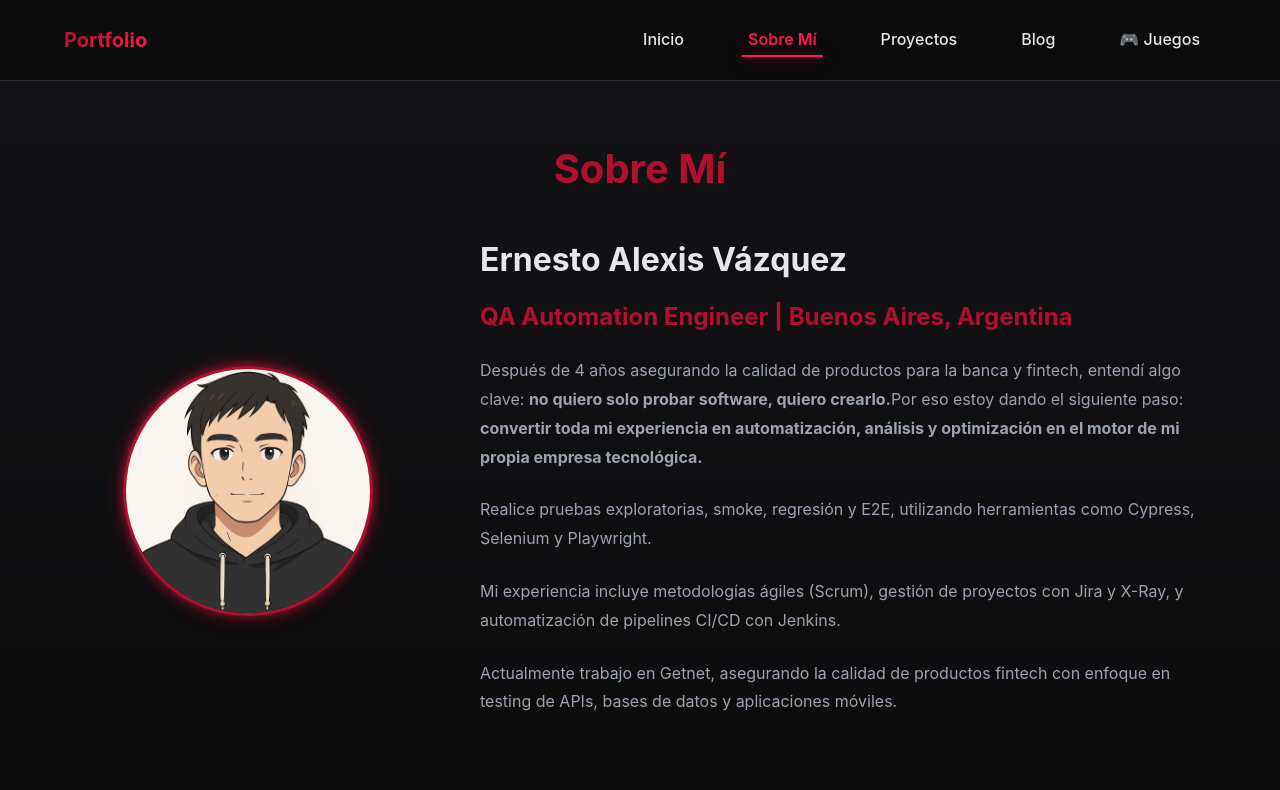
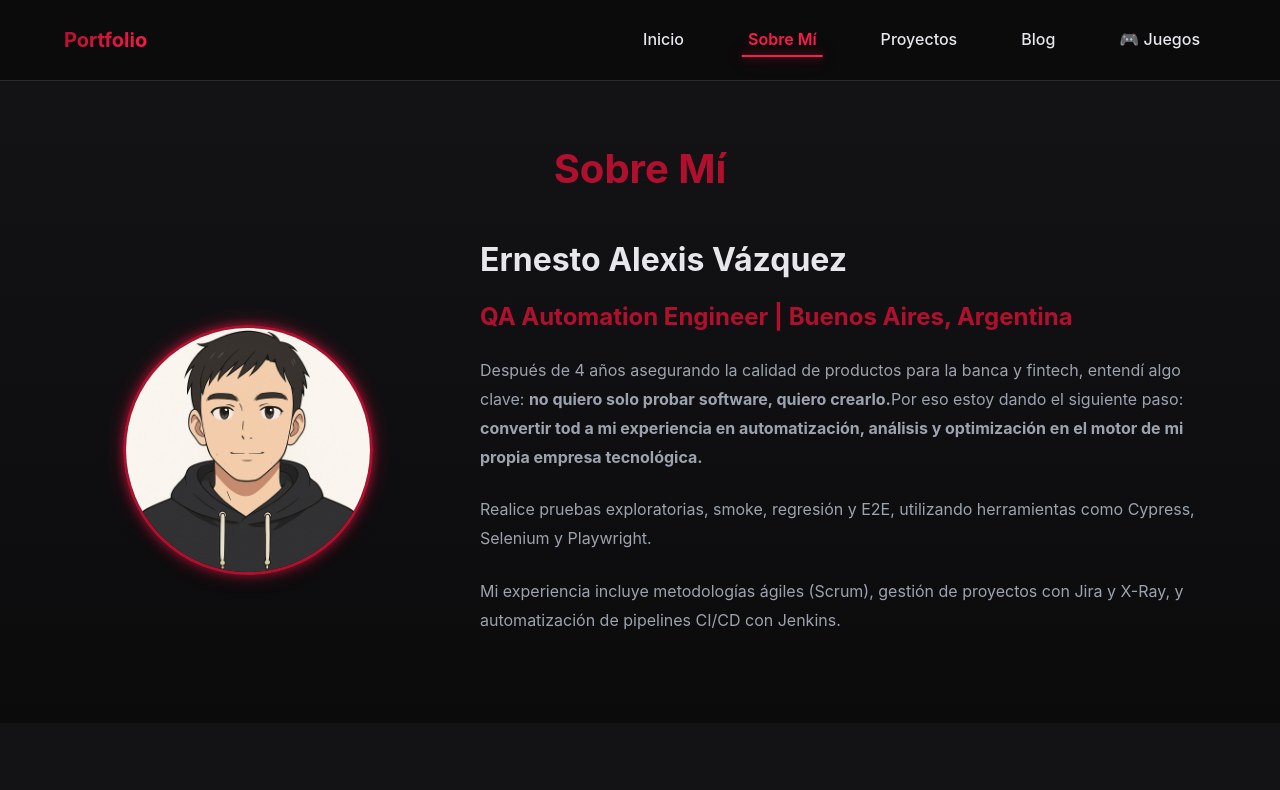
Before and after one commit to Vazquez-Ernesto/PortFolio2.0, a React (Vite) app: page /about in a window 1280 px wide. Shown: the top 790 px of the page. Built offline with nearby package versions, Linux system fonts and the light colour scheme; the HTML template or start-up script is replaced by a standard one.

Commit message:
fix: Usar import para imagen de perfil - resuelve problema de rutas en producción

```diff
--- a/src/pages/About.jsx
+++ b/src/pages/About.jsx
@@ -31,16 +31,13 @@ function About() {
               </h3>
               <p>
                Después de 4 años asegurando la calidad de productos para la banca y fintech, entendí algo clave: <b>no quiero solo probar software, quiero crearlo.</b>
-               Por eso estoy dando el siguiente paso: <b>convertir toda mi experiencia en automatización, análisis y optimización en el motor de mi propia empresa tecnológica.</b> <br />
+               Por eso estoy dando el siguiente paso: <b>convertir tod a mi experiencia en automatización, análisis y optimización en el motor de mi propia empresa tecnológica.</b> <br />
               </p>
               <p>
                Realice pruebas exploratorias, smoke, regresión y E2E, utilizando herramientas como Cypress, Selenium y Playwright.
               </p>
               <p>
                Mi experiencia incluye metodologías ágiles (Scrum), gestión de proyectos con Jira y X-Ray, y automatización de pipelines CI/CD con Jenkins.
-              </p>
-              <p>
-               Actualmente trabajo en Getnet, asegurando la calidad de productos fintech con enfoque en testing de APIs, bases de datos y aplicaciones móviles.
               </p>
             </div>
           </div>
```
Also changed, not shown: 2 other files (tests, documents, lock files or other folders).
